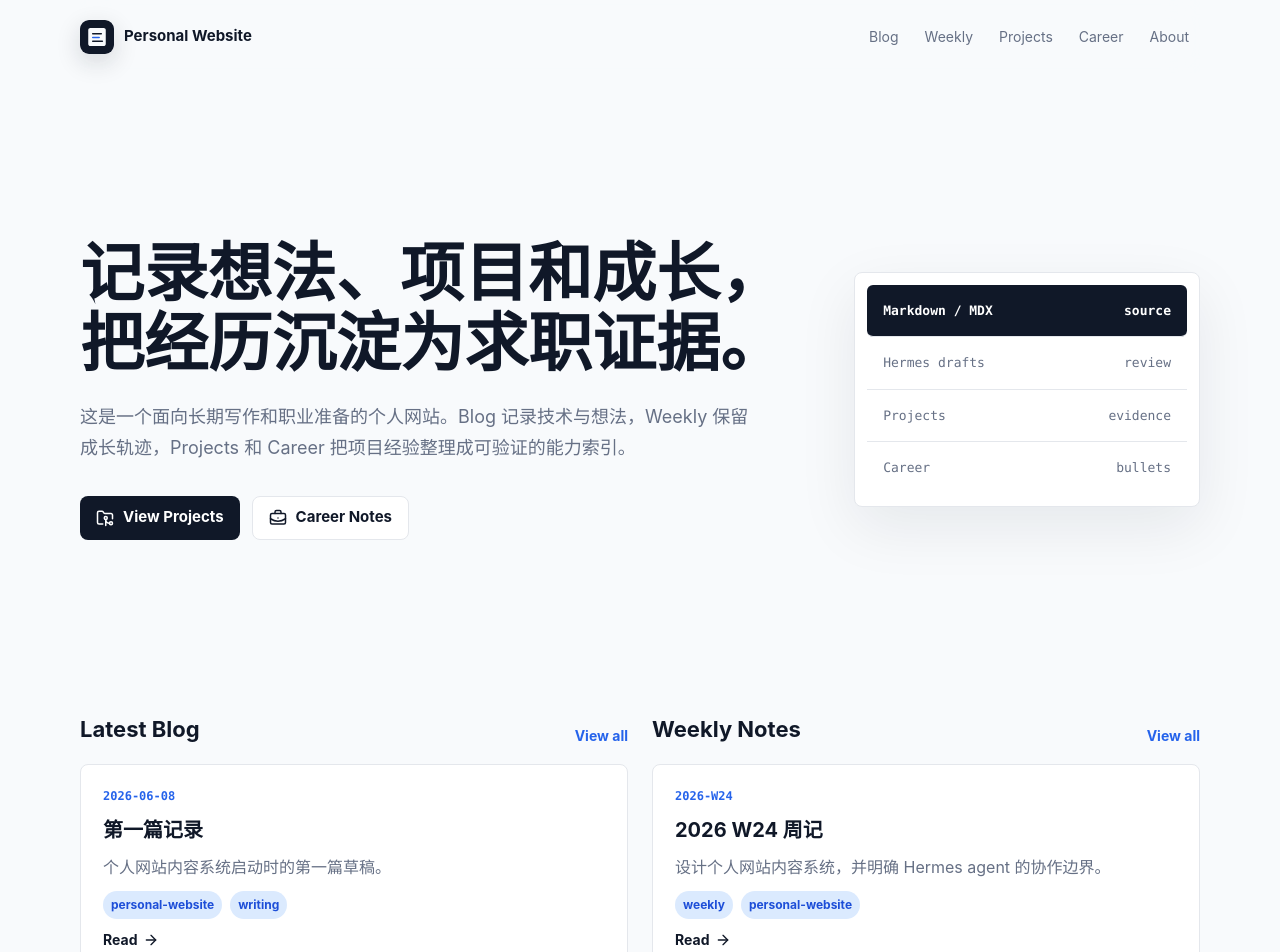
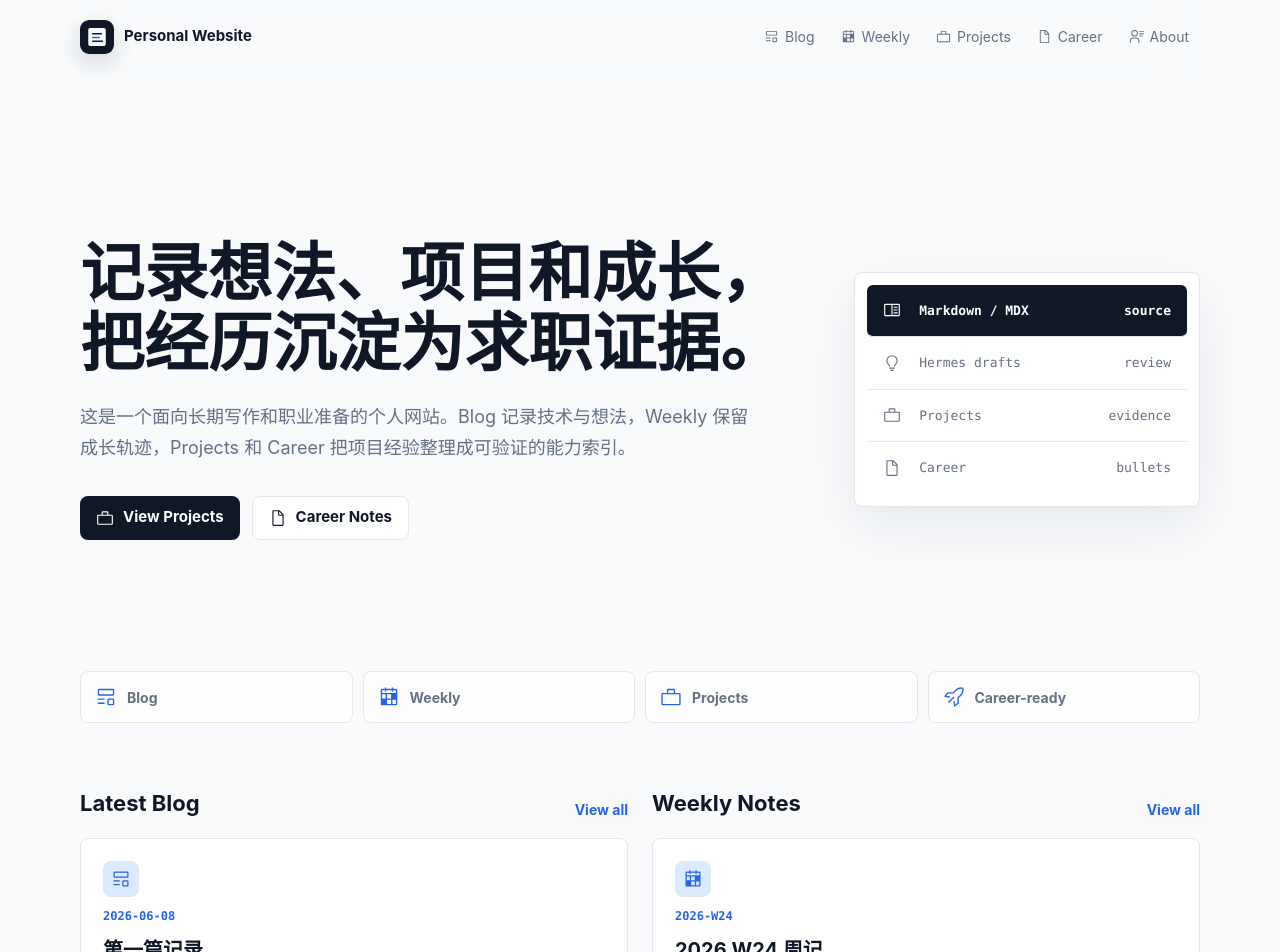
Before and after one commit to coyafky/PersonWebsite, a Next.js app: page / in a window 1280 px wide. Shown: the top 952 px of the page. Built offline with nearby package versions, Linux system fonts and the light colour scheme.

Commit message:
feat: add icons0 carbon icons

```diff
--- a/app/(site)/blog/page.tsx
+++ b/app/(site)/blog/page.tsx
@@ -1,4 +1,5 @@
 import { ContentCard } from "@/components/content-card";
+import { Icons0Blog } from "@/components/icons0";
 import { getBlogPosts } from "@/lib/content";
 
 export const metadata = {
@@ -19,6 +20,7 @@ export default async function BlogPage() {
         {posts.map((post) => (
           <ContentCard
             href={`/blog/${post.slug}`}
+            icon={Icons0Blog}
             key={post.slug}
             meta={post.date}
             summary={post.summary}
--- a/app/(site)/page.tsx
+++ b/app/(site)/page.tsx
@@ -1,7 +1,15 @@
-import { BriefcaseBusiness, FolderGit2 } from "lucide-react";
 import Link from "next/link";
 import type { ReactNode } from "react";
 import { ContentCard } from "@/components/content-card";
+import {
+  Icons0Blog,
+  Icons0Calendar,
+  Icons0Document,
+  Icons0Idea,
+  Icons0Notebook,
+  Icons0Portfolio,
+  Icons0Rocket,
+} from "@/components/icons0";
 import { getBlogPosts, getFeaturedProjects, getWeeklyPosts } from "@/lib/content";
 
 export default async function HomePage() {
@@ -22,32 +30,55 @@ export default async function HomePage() {
           </p>
           <div className="hero-actions">
             <Link className="button primary" href="/projects">
-              <FolderGit2 aria-hidden="true" size={18} />
+              <Icons0Portfolio />
               View Projects
             </Link>
             <Link className="button secondary" href="/career">
-              <BriefcaseBusiness aria-hidden="true" size={18} />
+              <Icons0Document />
               Career Notes
             </Link>
           </div>
         </div>
         <div className="hero-panel" aria-label="Content workflow preview">
           <div className="panel-row strong">
+            <Icons0Notebook />
             <span>Markdown / MDX</span>
             <span>source</span>
           </div>
           <div className="panel-row">
+            <Icons0Idea />
             <span>Hermes drafts</span>
             <span>review</span>
           </div>
           <div className="panel-row">
+            <Icons0Portfolio />
             <span>Projects</span>
             <span>evidence</span>
           </div>
           <div className="panel-row">
+            <Icons0Document />
             <span>Career</span>
             <span>bullets</span>
           </div>
+        </div>
+      </section>
+
+      <section className="icon-map" aria-label="Content map">
+        <div>
+          <Icons0Blog />
+          <span>Blog</span>
+        </div>
+        <div>
+          <Icons0Calendar />
+          <span>Weekly</span>
+        </div>
+        <div>
+          <Icons0Portfolio />
+          <span>Projects</span>
+        </div>
+        <div>
+          <Icons0Rocket />
+          <span>Career-ready</span>
         </div>
       </section>
 
@@ -56,6 +87,7 @@ export default async function HomePage() {
           {blogPosts.slice(0, 2).map((post) => (
             <ContentCard
               href={`/blog/${post.slug}`}
+              icon={Icons0Blog}
               key={post.slug}
               meta={post.date}
               summary={post.summary}
@@ -70,6 +102,7 @@ export default async function HomePage() {
           {weeklyPosts.slice(0, 2).map((post) => (
             <ContentCard
               href={`/weekly/${post.slug}`}
+              icon={Icons0Calendar}
               key={post.slug}
               meta={post.week}
               summary={post.summary}
@@ -90,6 +123,7 @@ export default async function HomePage() {
           {featuredProjects.map((project) => (
             <ContentCard
               href={`/projects/${project.slug}`}
+              icon={Icons0Portfolio}
               key={project.slug}
               meta={project.stack.join(" / ")}
               summary={project.summary}
--- a/app/(site)/projects/page.tsx
+++ b/app/(site)/projects/page.tsx
@@ -1,4 +1,5 @@
 import { ContentCard } from "@/components/content-card";
+import { Icons0Portfolio } from "@/components/icons0";
 import { getProjectPosts } from "@/lib/content";
 
 export const metadata = {
@@ -19,6 +20,7 @@ export default async function ProjectsPage() {
         {projects.map((project) => (
           <ContentCard
             href={`/projects/${project.slug}`}
+            icon={Icons0Portfolio}
             key={project.slug}
             meta={project.stack.join(" / ")}
             summary={project.summary}
--- a/app/(site)/weekly/page.tsx
+++ b/app/(site)/weekly/page.tsx
@@ -1,4 +1,5 @@
 import { ContentCard } from "@/components/content-card";
+import { Icons0Calendar } from "@/components/icons0";
 import { getWeeklyPosts } from "@/lib/content";
 
 export const metadata = {
@@ -19,6 +20,7 @@ export default async function WeeklyPage() {
         {posts.map((post) => (
           <ContentCard
             href={`/weekly/${post.slug}`}
+            icon={Icons0Calendar}
             key={post.slug}
             meta={post.week}
             summary={post.summary}
--- a/app/globals.css
+++ b/app/globals.css
@@ -80,8 +80,16 @@ select {
 }
 
 .nav-links a {
+  display: inline-flex;
+  align-items: center;
+  gap: 6px;
   border-radius: 999px;
   padding: 8px 11px;
+}
+
+.nav-icon {
+  width: 15px;
+  height: 15px;
 }
 
 .nav-links a:hover,
@@ -163,6 +171,11 @@ main {
   font-weight: 700;
 }
 
+.button svg {
+  width: 18px;
+  height: 18px;
+}
+
 .button.primary {
   background: var(--text);
   color: white;
@@ -185,14 +198,20 @@ main {
 }
 
 .panel-row {
-  display: flex;
-  justify-content: space-between;
+  display: grid;
+  grid-template-columns: auto 1fr auto;
+  align-items: center;
   gap: 18px;
   border-bottom: 1px solid var(--border);
   padding: 16px;
   color: var(--muted);
   font-family: "SFMono-Regular", Consolas, "Liberation Mono", monospace;
   font-size: 13px;
+}
+
+.panel-row svg {
+  width: 18px;
+  height: 18px;
 }
 
 .panel-row:last-child {
@@ -210,6 +229,32 @@ main {
   display: grid;
   grid-template-columns: repeat(2, minmax(0, 1fr));
   gap: 24px;
+}
+
+.icon-map {
+  display: grid;
+  grid-template-columns: repeat(4, minmax(0, 1fr));
+  gap: 10px;
+  margin-top: 22px;
+}
+
+.icon-map div {
+  display: flex;
+  align-items: center;
+  gap: 10px;
+  border: 1px solid var(--border);
+  border-radius: var(--radius);
+  background: color-mix(in srgb, var(--surface) 84%, transparent);
+  padding: 14px;
+  color: var(--muted);
+  font-size: 14px;
+  font-weight: 700;
+}
+
+.icon-map svg {
+  width: 22px;
+  height: 22px;
+  color: var(--accent);
 }
 
 .content-section {
@@ -264,6 +309,23 @@ main {
     box-shadow 160ms ease;
 }
 
+.icon-shell {
+  display: inline-flex;
+  align-items: center;
+  justify-content: center;
+  width: 36px;
+  height: 36px;
+  border: 1px solid var(--border);
+  border-radius: var(--radius);
+  background: var(--accent-soft);
+  color: var(--accent);
+}
+
+.icon-shell svg {
+  width: 20px;
+  height: 20px;
+}
+
 .content-card:hover,
 .content-card:focus-visible {
   border-color: color-mix(in srgb, var(--accent) 44%, var(--border));
@@ -315,6 +377,11 @@ main {
   color: var(--text);
   font-size: 14px;
   font-weight: 700;
+}
+
+.card-link svg {
+  width: 15px;
+  height: 15px;
 }
 
 .empty-state {
@@ -416,6 +483,8 @@ main {
 }
 
 .career-panel svg {
+  width: 28px;
+  height: 28px;
   color: var(--accent);
 }
 
@@ -475,7 +544,8 @@ main {
   .section-grid,
   .card-grid,
   .evidence-grid,
-  .career-grid {
+  .career-grid,
+  .icon-map {
     grid-template-columns: 1fr;
   }
 
--- a/components/content-card.tsx
+++ b/components/content-card.tsx
@@ -1,17 +1,24 @@
-import { ArrowRight } from "lucide-react";
 import Link from "next/link";
+import type { ComponentType, SVGProps } from "react";
+import { Icons0ArrowUpRight } from "@/components/icons0";
 
 type ContentCardProps = {
   href: string;
+  icon?: ComponentType<SVGProps<SVGSVGElement>>;
   title: string;
   summary: string;
   meta?: string;
   tags?: string[];
 };
 
-export function ContentCard({ href, title, summary, meta, tags = [] }: ContentCardProps) {
+export function ContentCard({ href, icon: Icon, title, summary, meta, tags = [] }: ContentCardProps) {
   return (
     <Link className="content-card" href={href}>
+      {Icon ? (
+        <span className="icon-shell">
+          <Icon />
+        </span>
+      ) : null}
       {meta ? <span className="card-meta">{meta}</span> : null}
       <h3>{title}</h3>
       <p>{summary}</p>
@@ -24,7 +31,7 @@ export function ContentCard({ href, title, summary, meta, tags = [] }: ContentCa
       ) : null}
       <span className="card-link">
         Read
-        <ArrowRight aria-hidden="true" size={16} strokeWidth={2} />
+        <Icons0ArrowUpRight />
       </span>
     </Link>
   );
--- /dev/null
+++ b/components/icons0.tsx
@@ -0,0 +1,119 @@
+import type { SVGProps } from "react";
+
+// SVG paths are sourced from icons0.dev's Carbon collection.
+type IconProps = SVGProps<SVGSVGElement>;
+
+function IconBase({ children, className, ...props }: IconProps) {
+  return (
+    <svg
+      aria-hidden="true"
+      className={className}
+      fill="none"
+      height="1em"
+      viewBox="0 0 32 32"
+      width="1em"
+      xmlns="http://www.w3.org/2000/svg"
+      {...props}
+    >
+      {children}
+    </svg>
+  );
+}
+
+export function Icons0Blog(props: IconProps) {
+  return (
+    <IconBase {...props}>
+      <path
+        d="M4 24h10v2H4zm0-6h10v2H4zm22-4H6a2 2 0 0 1-2-2V6a2 2 0 0 1 2-2h20a2 2 0 0 1 2 2v6a2 2 0 0 1-2 2M6 6v6h20V6Zm20 22h-6a2 2 0 0 1-2-2v-6a2 2 0 0 1 2-2h6a2 2 0 0 1 2 2v6a2 2 0 0 1-2 2m-6-8v6h6v-6Z"
+        fill="currentColor"
+      />
+    </IconBase>
+  );
+}
+
+export function Icons0Calendar(props: IconProps) {
+  return (
+    <IconBase {...props}>
+      <path
+        d="M26 4h-4V2h-2v2h-8V2h-2v2H6a2.003 2.003 0 0 0-2 2v20a2.003 2.003 0 0 0 2 2h20a2.003 2.003 0 0 0 2-2V6a2.003 2.003 0 0 0-2-2M6 6h4v2h2V6h8v2h2V6h4v4H6Zm0 6h5v6H6Zm13 14h-6v-6h6Zm0-8h-6v-6h6Zm2 8v-6h5l.001 6Z"
+        fill="currentColor"
+      />
+    </IconBase>
+  );
+}
+
+export function Icons0Portfolio(props: IconProps) {
+  return (
+    <IconBase {...props}>
+      <path
+        d="M28 10h-6V6a2 2 0 0 0-2-2h-8a2 2 0 0 0-2 2v4H4a2 2 0 0 0-2 2v14a2 2 0 0 0 2 2h24a2 2 0 0 0 2-2V12a2 2 0 0 0-2-2M12 6h8v4h-8ZM4 26V12h24v14Z"
+        fill="currentColor"
+      />
+    </IconBase>
+  );
+}
+
+export function Icons0Profile(props: IconProps) {
+  return (
+    <IconBase {...props}>
+      <path
+        d="M12 4a5 5 0 1 1-5 5a5 5 0 0 1 5-5m0-2a7 7 0 1 0 7 7a7 7 0 0 0-7-7m10 28h-2v-5a5 5 0 0 0-5-5H9a5 5 0 0 0-5 5v5H2v-5a7 7 0 0 1 7-7h6a7 7 0 0 1 7 7Zm0-26h10v2H22zm0 5h10v2H22zm0 5h7v2h-7z"
+        fill="currentColor"
+      />
+    </IconBase>
+  );
+}
+
+export function Icons0Idea(props: IconProps) {
+  return (
+    <IconBase {...props}>
+      <path
+        d="M11 24h10v2H11zm2 4h6v2h-6zm3-26A10 10 0 0 0 6 12a9.19 9.19 0 0 0 3.46 7.62c1 .93 1.54 1.46 1.54 2.38h2c0-1.84-1.11-2.87-2.19-3.86A7.2 7.2 0 0 1 8 12a8 8 0 0 1 16 0a7.2 7.2 0 0 1-2.82 6.14c-1.07 1-2.18 2-2.18 3.86h2c0-.92.53-1.45 1.54-2.39A9.18 9.18 0 0 0 26 12A10 10 0 0 0 16 2"
+        fill="currentColor"
+      />
+    </IconBase>
+  );
+}
+
+export function Icons0Rocket(props: IconProps) {
+  return (
+    <IconBase {...props}>
+      <path d="m7.288 23.292l7.997-7.997l1.414 1.414l-7.997 7.997z" fill="currentColor" />
+      <path
+        d="M17 30a1 1 0 0 1-.37-.07a1 1 0 0 1-.62-.79l-1-7l2-.28l.75 5.27L21 24.52V17a1 1 0 0 1 .29-.71l4.07-4.07A8.94 8.94 0 0 0 28 5.86V4h-1.86a8.94 8.94 0 0 0-6.36 2.64l-4.07 4.07A1 1 0 0 1 15 11H7.48l-2.61 3.26l5.27.75l-.28 2l-7-1a1 1 0 0 1-.79-.62a1 1 0 0 1 .15-1l4-5A1 1 0 0 1 7 9h7.59l3.77-3.78A10.92 10.92 0 0 1 26.14 2H28a2 2 0 0 1 2 2v1.86a10.92 10.92 0 0 1-3.22 7.78L23 17.41V25a1 1 0 0 1-.38.78l-5 4A1 1 0 0 1 17 30"
+        fill="currentColor"
+      />
+    </IconBase>
+  );
+}
+
+export function Icons0Notebook(props: IconProps) {
+  return (
+    <IconBase {...props}>
+      <path d="M19 10h7v2h-7zm0 5h7v2h-7zm0 5h7v2h-7z" fill="currentColor" />
+      <path
+        d="M28 5H4a2 2 0 0 0-2 2v18a2 2 0 0 0 2 2h24a2.003 2.003 0 0 0 2-2V7a2 2 0 0 0-2-2M4 7h11v18H4Zm13 18V7h11l.002 18Z"
+        fill="currentColor"
+      />
+    </IconBase>
+  );
+}
+
+export function Icons0Document(props: IconProps) {
+  return (
+    <IconBase {...props}>
+      <path
+        d="m25.7 9.3l-7-7A.9.9 0 0 0 18 2H8a2.006 2.006 0 0 0-2 2v24a2.006 2.006 0 0 0 2 2h16a2.006 2.006 0 0 0 2-2V10a.9.9 0 0 0-.3-.7M18 4.4l5.6 5.6H18ZM24 28H8V4h8v6a2.006 2.006 0 0 0 2 2h6Z"
+        fill="currentColor"
+      />
+    </IconBase>
+  );
+}
+
+export function Icons0ArrowUpRight(props: IconProps) {
+  return (
+    <IconBase {...props}>
+      <path d="M10 6v2h12.59L6 24.59L7.41 26L24 9.41V22h2V6z" fill="currentColor" />
+    </IconBase>
+  );
+}
--- a/components/site-nav.tsx
+++ b/components/site-nav.tsx
@@ -1,12 +1,19 @@
 import Image from "next/image";
 import Link from "next/link";
+import {
+  Icons0Blog,
+  Icons0Calendar,
+  Icons0Portfolio,
+  Icons0Profile,
+  Icons0Document,
+} from "@/components/icons0";
 
 const navItems = [
-  { href: "/blog", label: "Blog" },
-  { href: "/weekly", label: "Weekly" },
-  { href: "/projects", label: "Projects" },
-  { href: "/career", label: "Career" },
-  { href: "/about", label: "About" },
+  { href: "/blog", icon: Icons0Blog, label: "Blog" },
+  { href: "/weekly", icon: Icons0Calendar, label: "Weekly" },
+  { href: "/projects", icon: Icons0Portfolio, label: "Projects" },
+  { href: "/career", icon: Icons0Document, label: "Career" },
+  { href: "/about", icon: Icons0Profile, label: "About" },
 ];
 
 export function SiteNav() {
@@ -17,9 +24,10 @@ export function SiteNav() {
         <span>Personal Website</span>
       </Link>
       <nav className="nav-links" aria-label="Main navigation">
-        {navItems.map((item) => (
-          <Link href={item.href} key={item.href}>
-            {item.label}
+        {navItems.map(({ href, icon: Icon, label }) => (
+          <Link href={href} key={href}>
+            <Icon className="nav-icon" />
+            {label}
           </Link>
         ))}
       </nav>
--- a/package.json
+++ b/package.json
@@ -13,7 +13,6 @@
   "dependencies": {
     "@next/mdx": "16.2.7",
     "gray-matter": "^4.0.3",
-    "lucide-react": "^1.17.0",
     "next": "16.2.7",
     "next-mdx-remote": "^6.0.0",
     "react": "19.2.7",
```
Also changed, not shown: app/(site)/career/page.tsx (+4 -4 lines), 1 other file (tests, documents, lock files or other folders).
